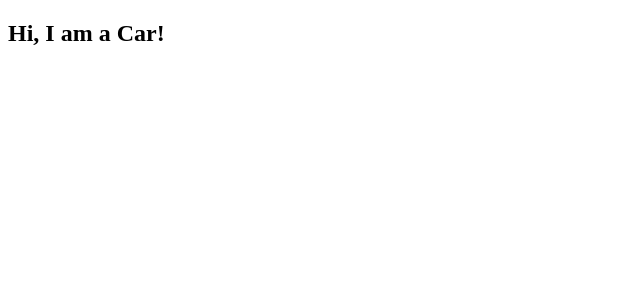
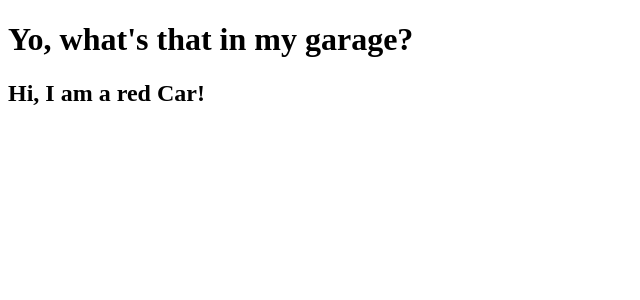
Before and after one commit to henatic/react-tutorial, a React (Create React App) app in the folder my-react-app/: page / in a window 1280 px wide. Shown: the top 300 px of the page, without its empty margins (0-640 px from the left). Built offline with nearby package versions, Linux system fonts and the light colour scheme.

Commit message:
Components in Components.

```diff
--- a/my-react-app/src/index.js
+++ b/my-react-app/src/index.js
@@ -1,9 +1,18 @@
 import React from 'react';
 import ReactDOM from 'react-dom/client';
 
-function Car() {
-    return <h2>Hi, I am a Car!</h2>;
-  }
+function Car(props) {
+    return <h2>Hi, I am a {props.color} Car!</h2>;
+}
+
+function Garage() {
+    return (
+        <>
+        <h1>Yo, what's that in my garage?</h1>
+        <Car color="red"/>
+        </>
+    );
+}
 
 const root = ReactDOM.createRoot(document.getElementById('root'));
-root.render(<Car />);
+root.render(<Garage/>);
```
